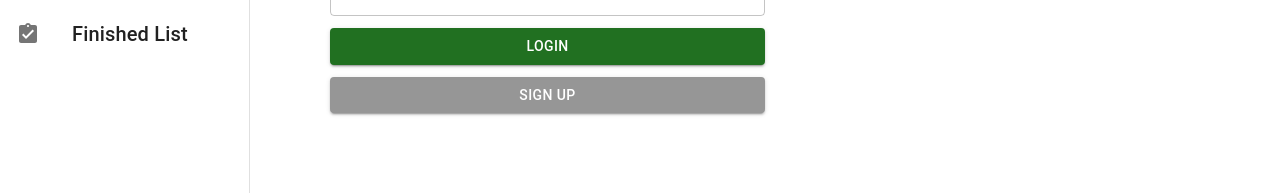
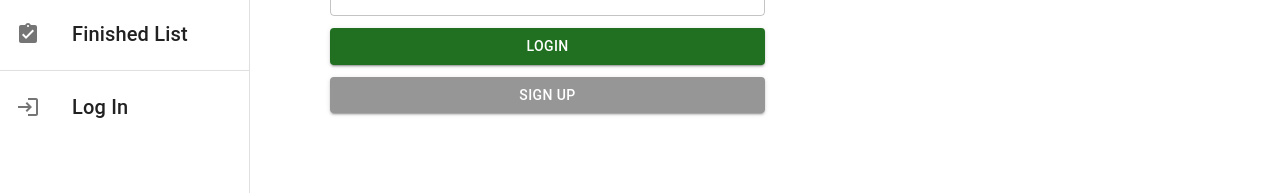
Before and after one commit to yanDavid21/Bookworm, a React (Create React App) app in the folder frontend/: page /login in a window 1280 px wide. Shown: the part 252-445 px from the top of the page. Built offline with nearby package versions, Linux system fonts and the light colour scheme.

Commit message:
added logout functionality and fixed the error message for invalid login

```diff
--- a/frontend/src/App.js
+++ b/frontend/src/App.js
@@ -15,8 +15,8 @@ const drawerWidth = 250;
 
 export const BACKEND_URL = "http://localhost:5000"
 
-const Body = ({ drawerWidth }) => {
-  const { token, setToken } = useToken();
+const Body = ({ drawerWidth, token, setToken }) => {
+  // const { token, setToken } = useToken();
 
   return (
     <div
@@ -45,11 +45,11 @@ const Body = ({ drawerWidth }) => {
 };
 
 function App() {
-
+  const { token, setToken } = useToken();
   return (
     <Router>
-      <PermanentDrawerLeft drawerWidth={drawerWidth} />
-      <Body drawerWidth={drawerWidth} />
+      <PermanentDrawerLeft drawerWidth={drawerWidth} token={token} setToken={setToken}/>
+      <Body drawerWidth={drawerWidth} token={token} setToken={setToken}/>
     </Router>
   );
 }
--- a/frontend/src/common/components/drawerLeft.js
+++ b/frontend/src/common/components/drawerLeft.js
@@ -13,6 +13,8 @@ import { Link } from "react-router-dom";
 import AssignmentTurnedInIcon from "@mui/icons-material/AssignmentTurnedIn";
 import PlaylistAddIcon from "@mui/icons-material/PlaylistAdd";
 import PendingIcon from "@mui/icons-material/Pending";
+import LogoutButton from "./logoutButton";
+import LoginButton from "./loginButton";
 
 const listOfTabs = [
   { title: "Reading List", path: "#to-read", icon: <PlaylistAddIcon /> },
@@ -20,7 +22,7 @@ const listOfTabs = [
   { title: "Finished List", path: "#finished", icon: <AssignmentTurnedInIcon /> },
 ];
 
-const PermanentDrawerLeft = ({ drawerWidth }) => {
+const PermanentDrawerLeft = ({ drawerWidth, token, setToken}) => {
   return (
     <Drawer
       sx={{
@@ -83,6 +85,8 @@ const PermanentDrawerLeft = ({ drawerWidth }) => {
           </Link>
         ))}
       </List>
+      <Divider />
+      {token ? <LogoutButton token={token} setToken={setToken}/> : <LoginButton />}
     </Drawer>
   );
 };
--- /dev/null
+++ b/frontend/src/common/components/loginButton.js
@@ -0,0 +1,31 @@
+import LoginIcon from '@mui/icons-material/Login';
+import List from "@mui/material/List";
+import ListItem from "@mui/material/ListItem";
+import ListItemIcon from "@mui/material/ListItemIcon";
+import ListItemText from "@mui/material/ListItemText";
+import Typography from "@mui/material/Typography";
+import { Link } from "react-router-dom";
+
+const LoginButton = () => {
+
+    return (
+      <List>
+          <Link to="/login" className="no-text-decoration">
+        <ListItem button>
+          <ListItemIcon>
+              <LoginIcon></LoginIcon>
+            </ListItemIcon>
+            <ListItemText
+              primary={
+                <Typography variant="h6" component="div" sx={{ flexGrow: 1 }}>
+                  Log In
+                </Typography>
+              }
+            />
+        </ListItem>
+        </Link>
+      </List>
+    );
+  }
+
+  export default LoginButton;
--- /dev/null
+++ b/frontend/src/common/components/logoutButton.js
@@ -0,0 +1,52 @@
+import LogoutIcon from '@mui/icons-material/Logout';
+import List from "@mui/material/List";
+import ListItem from "@mui/material/ListItem";
+import ListItemIcon from "@mui/material/ListItemIcon";
+import ListItemText from "@mui/material/ListItemText";
+import Typography from "@mui/material/Typography";
+
+async function logoutUser(token) {
+    return fetch('http://localhost:5000/api/logout', {
+      method: 'POST',
+      headers: {
+        'Content-Type': 'application/json'
+      },
+      body: JSON.stringify(token)
+    })
+   }
+
+const LogoutButton = ({token, setToken}) => {
+    const handleLogout = async e => {
+      e.preventDefault();
+      setToken({token: null});
+      localStorage.removeItem("token");
+      await logoutUser({
+          token
+      });
+    }
+
+    // if(!token) {
+    //   return (
+    //     <Navigate to="/"/>
+    //   );
+    // }
+
+    return (
+      <List>
+        <ListItem button onClick={handleLogout}>
+          <ListItemIcon>
+              <LogoutIcon></LogoutIcon>
+            </ListItemIcon>
+            <ListItemText
+              primary={
+                <Typography variant="h6" component="div" sx={{ flexGrow: 1 }}>
+                  Log Out
+                </Typography>
+              }
+            />
+        </ListItem>
+      </List>
+    );
+  }
+
+  export default LogoutButton;
--- a/frontend/src/pages/Login/index.js
+++ b/frontend/src/pages/Login/index.js
@@ -30,7 +30,7 @@ const LoginPage = ({ token, setToken }) => {
     promise.then(response => {
       //check for 403 status before getting the json :)
       if(response.status === 403)
-        throw Error("Invalid username and/or password.")
+        throw Error("Invalid email and/or password.")
       return response.json()
     })
     .then(data => {
```
